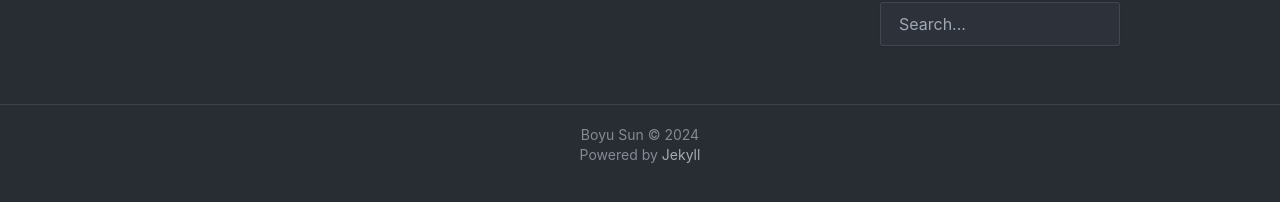
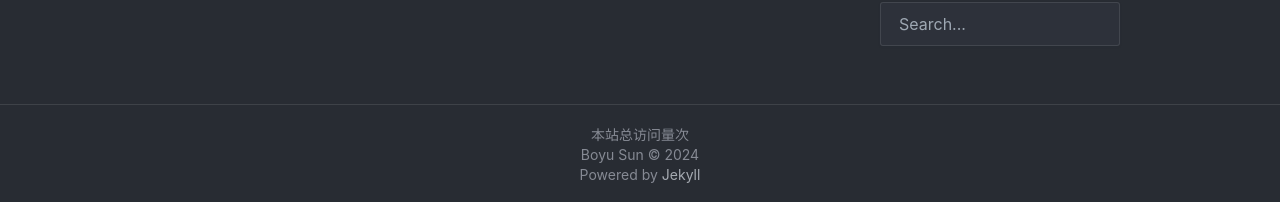
Before and after one commit to sunsun9/sunsun9.github.io, a Jekyll site: the page built from index.html, in a window 1280 px wide and 951 px high. Shown: the part 746-948 px from the top of the window. Built offline with Jekyll 4.4.1, drawn with Linux system fonts in a browser that asks for light colours; nearby versions of some CDN libraries; the list of posts is cut into pages by our own code; comment, search, counter and statistics services are not loaded; a style sheet for code colours, icons or effects is not loaded.

Commit message:
init web 3rd

```diff
--- a/_includes/footer.html
+++ b/_includes/footer.html
@@ -1,4 +1,9 @@
 <footer class="g-footer">
+  <section>
+    <script async src="//busuanzi.ibruce.info/busuanzi/2.3/busuanzi.pure.mini.js"></script>
+    <span id="busuanzi_container_site_uv">本站总访问量<span id="busuanzi_value_site_uv"></span>次</span>
+  </section>
+
   <section>{{ site.title }} ©
   {% assign current = "now" | date: "%Y" | plus: 0%}
   {% unless site.footer.since and site.footer.since == current %}
--- /dev/null
+++ b/_includes/google-analytics.html
@@ -0,0 +1,6 @@
+<script>
+  window.ga=window.ga||function(){(ga.q=ga.q||[]).push(arguments)};ga.l=+new Date;
+  ga('create', '{{ site.google_analytics }}', 'auto');
+  ga('send', 'pageview');
+</script>
+<script async src='https://www.google-analytics.com/analytics.js'></script>
--- a/_includes/head.html
+++ b/_includes/head.html
@@ -11,6 +11,7 @@
     <meta property="og:url" content="{{ page.url | prepend: site.url }}">
     <meta property="og:description" content="{{ site.description }}">
     <meta property="og:site_name" content="{{ site.title }}">
+    <link rel="shortcut icon" href="favicon.ico" type="image/x-icon" />
     <link rel="stylesheet" href="//cdn.staticfile.org/normalize/6.0.0/normalize.min.css">
     <link rel="stylesheet" href="//at.alicdn.com/t/font_271755_rdxzzo2kqwk.css">
     <link rel="stylesheet" href="{{ "/assets/css/github-markdown.css" | relative_url }}">
```
